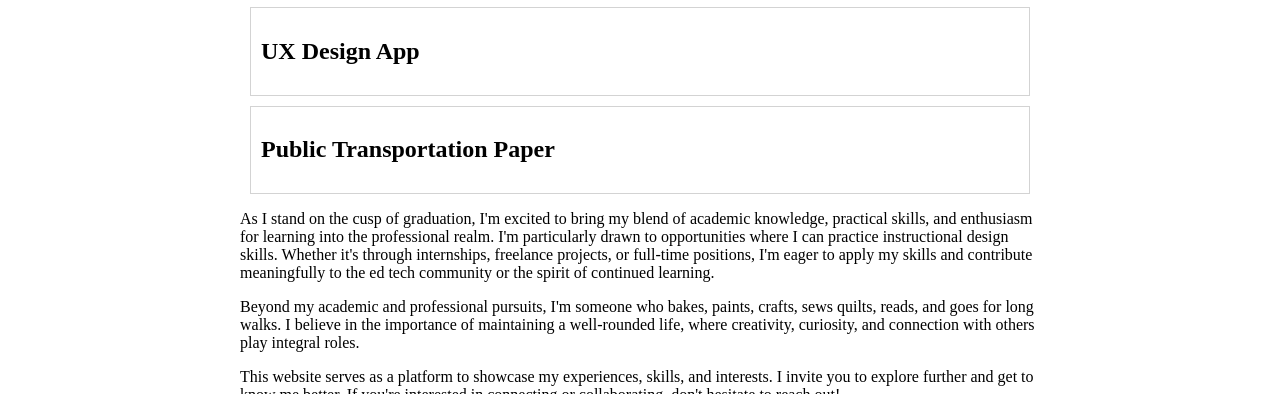
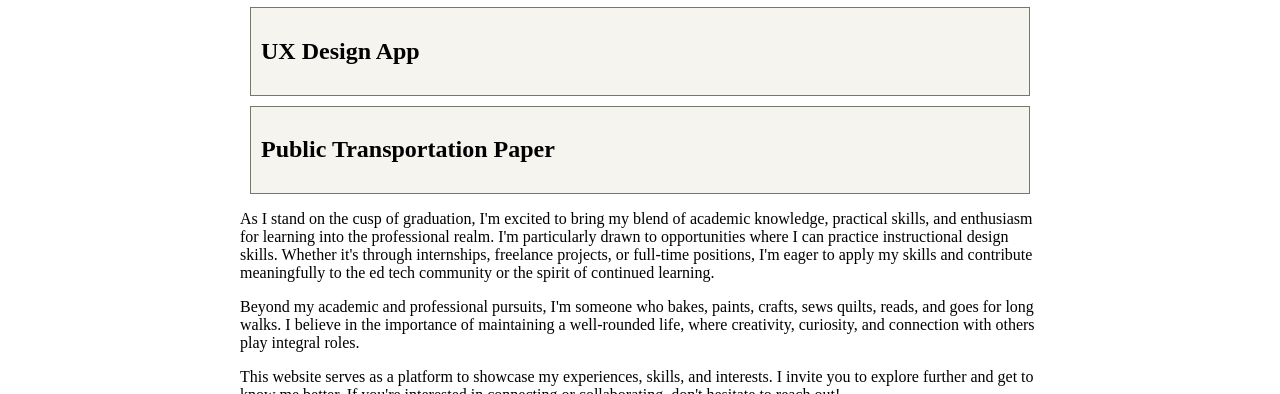
Before and after one commit to madelinemalin/Website, a plain HTML site: page index.html in a window 1280 px wide. Shown: the part 875-1269 px from the top of the page. Drawn offline with Linux system fonts and the light colour scheme.

Commit message:
Update stylesheet.css
changed box colors and boarder colors

```diff
--- a/stylesheet.css
+++ b/stylesheet.css
@@ -22,9 +22,10 @@ main {
 article {
   border-width: 1px;
   border-style: solid;
-  border-color: lightgray;
+  border-color: #74776b;
   margin: 10px;
   padding: 10px;
+  background-color: #f6f4ef;
 }
 
 figure {
```
